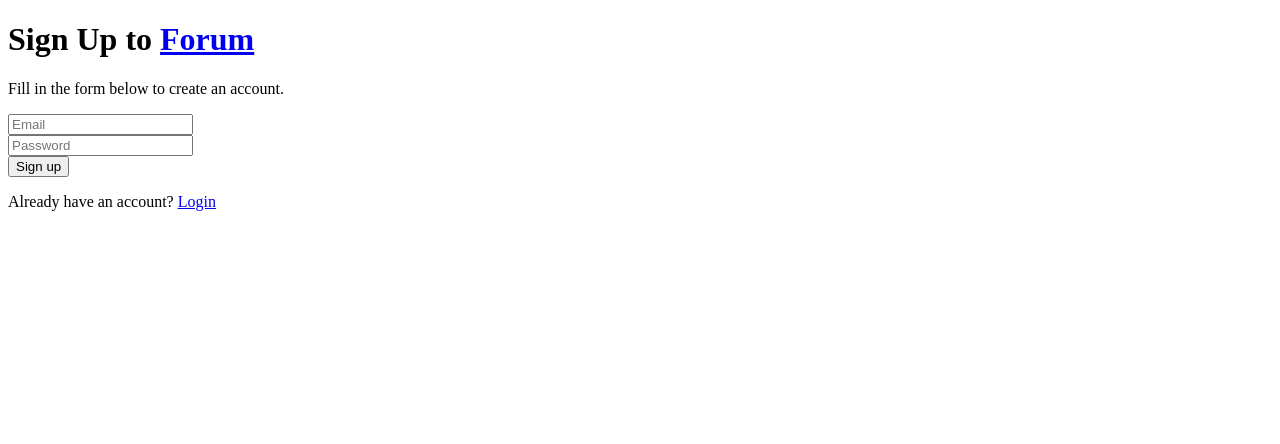
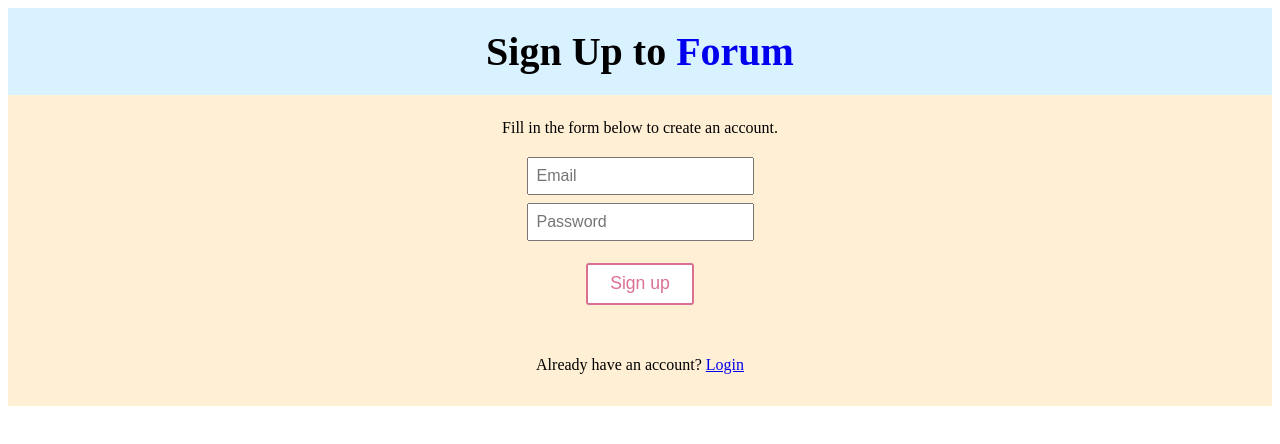
Before and after one commit to Steyzy/Class-Forum, a React (Create React App) app: page /signup in a window 1280 px wide. Shown: the top 444 px of the page. Built offline with nearby package versions, Linux system fonts and the light colour scheme; no server answers.

Commit message:
Added some basic styling to Signup and Login pages

```diff
--- a/src/components/Navbar.js
+++ b/src/components/Navbar.js
@@ -14,13 +14,6 @@ const Button = styled.button`
   text-decoration: none;
 `
 
-const Wrapper = styled.section`
-  padding: 5em;
-  background: papayawhip;
-  text-align: center;
-  margin: 0;
-`
-
 export default class Navbar extends Component {
     constructor(props) {
         super(props);
@@ -33,23 +26,23 @@ export default class Navbar extends Component {
         return (
             <div className="navbar">
                 {this.state.loggedIn ?
-                    <Wrapper>
+                    <div>
                         <Button as="a" href="/forum">Forum</Button>
                         <Button >Profile</Button>
                         <Button onClick={logout}>Log Out</Button>
                         {/*<Link to="/forum">Forum</Link> <br/>
                         <Link to="/profile">Profile</Link> <br/>
                         <button onClick={logout}>Log Out</button>*/}
-                    </Wrapper>
+                    </div>
                  :
-                    <Wrapper>
+                    <div>
                         <Button as="a" href="/">Home</Button>
                         <Button as="a" href="/signup">Sign Up</Button>
                         <Button as="a" href="/login">Login</Button>
                         {/*<Link to="/">Home</Link> <br/>
                         <Link to="/signup">Sign Up</Link> <br/>
                         <Link to="/login">Login</Link>*/}
-                    </Wrapper>
+                    </div>
                 }
             </div>
         )
--- a/src/pages/Home.js
+++ b/src/pages/Home.js
@@ -4,24 +4,35 @@ import { Link } from 'react-router-dom';
 import styled from 'styled-components';
 
 const Title = styled.h1`
-  font-size: 3em;
+  font-size: 2.75em;
   text-align: center;
   background: #d9f2ff;
-  padding: 1em;
+  padding: 0.5em;
   margin: 0;
   color: deepgrey;
 `
+const Wrapper = styled.section`
+  padding-top: 6em;
+  padding-bottom: 1em;
+  background: papayawhip;
+  text-align: center;
+  margin: 0;
+`
+
 const Words = styled.p`
   text-align: center;
   font-size: 1.1em;
+  margin-top: 5em;
 `
 export default class HomePage extends Component {
   render() {
     return (
       <div>
         <Title>Welcome to Forum</Title>
+        <Wrapper>
         <Navbar loggedIn={false} />
         <Words>Find your classmates here!</Words>
+        </Wrapper>
       </div>
     )
   }
--- a/src/pages/Login.js
+++ b/src/pages/Login.js
@@ -1,6 +1,45 @@
 import React, { Component } from "react"
 import { Link } from "react-router-dom"
 import { signin } from "../helpers/auth"
+import styled from 'styled-components';
+
+const Title = styled.h1`
+  font-size: 2.5em;
+  text-align: center;
+  background: #d9f2ff;
+  padding: 0.5em;
+  margin: 0;
+  color: deepgrey;
+`
+const Wrapper = styled.section`
+  padding-top: 0.5em;
+  padding-bottom: 1em;
+  background: papayawhip;
+  text-align: center;
+  margin: 0;
+`
+const Words = styled.p`
+  text-align: center;
+  font-size: 1em;
+  text-decoration: none;
+`
+const Typein = styled.input`
+  padding: 0.5em;
+  text-align: left-aligned;
+  font-size: 1em;
+  margin: 0.25em
+`
+const Button = styled.button`
+  background: white;
+  color: palevioletred;
+  font-size: 1.1em;
+  margin-top: 1em;
+  margin-bottom: 2em;
+  padding: 0.5em 1.25em;
+  border: 2px solid palevioletred;
+  border-radius: 3px;
+  text-decoration: none;
+`
 
 export default class Login extends Component {
   constructor() {
@@ -36,14 +75,15 @@ export default class Login extends Component {
     return (
       <div>
         <form onSubmit={this.handleSubmit}>
-          <h1>
-            Login to <Link to="/">Forum</Link>
-          </h1>
-          <p>
+          <Title>
+            Login to <Words as='a' href="/" font-size='2.5em'>Forum</Words>
+          </Title>
+          <Wrapper>
+          <Words>
             Fill in the form below to login to your account.
-          </p>
+          </Words>
           <div>
-            <input
+            <Typein
               placeholder="Email"
               name="email"
               type="email"
@@ -52,7 +92,7 @@ export default class Login extends Component {
             />
           </div>
           <div>
-            <input
+            <Typein
               placeholder="Password"
               name="password"
               onChange={this.handleChange}
@@ -64,11 +104,12 @@ export default class Login extends Component {
             {this.state.error ? (
               <p>{this.state.error}</p>
             ) : null}
-            <button type="submit">Login</button>
+            <Button type="submit">Login</Button>
           </div>
-          <p>
+          <Words>
             Don't have an account? <Link to="/signup">Sign up</Link>
-          </p>
+          </Words>
+          </Wrapper>
         </form>
 
       </div>
--- a/src/pages/Signup.js
+++ b/src/pages/Signup.js
@@ -1,6 +1,45 @@
 import React, { Component } from 'react';
 import { Link } from 'react-router-dom';
 import { signup } from "../helpers/auth";
+import styled from 'styled-components';
+
+const Title = styled.h1`
+  font-size: 2.5em;
+  text-align: center;
+  background: #d9f2ff;
+  padding: 0.5em;
+  margin: 0;
+  color: deepgrey;
+`
+const Wrapper = styled.section`
+  padding-top: 0.5em;
+  padding-bottom: 1em;
+  background: papayawhip;
+  text-align: center;
+  margin: 0;
+`
+const Words = styled.p`
+  text-align: center;
+  font-size: 1em;
+  text-decoration: none;
+`
+const Typein = styled.input`
+  padding: 0.5em;
+  text-align: left-aligned;
+  font-size: 1em;
+  margin: 0.25em
+`
+const Button = styled.button`
+  background: white;
+  color: palevioletred;
+  font-size: 1.1em;
+  margin-top: 1em;
+  margin-bottom: 2em;
+  padding: 0.5em 1.25em;
+  border: 2px solid palevioletred;
+  border-radius: 3px;
+  text-decoration: none;
+`
 
 export default class SignUp extends Component {
 
@@ -37,23 +76,25 @@ export default class SignUp extends Component {
     return (
       <div>
         <form onSubmit={this.handleSubmit}>
-          <h1>
-            Sign Up to <Link to="/">Forum</Link>
-          </h1>
-          <p>Fill in the form below to create an account.</p>
+          <Title>
+            Sign Up to <Words as='a' href="/" font-size='2.5em'>Forum</Words>
+          </Title>
+          <Wrapper>
+          <Words>Fill in the form below to create an account.</Words>
           <div>
-            <input placeholder="Email" name="email" type="email"
-              onChange={this.handleChange} value={this.state.email}></input>
+            <Typein placeholder="Email" name="email" type="email"
+              onChange={this.handleChange} value={this.state.email}></Typein>
           </div>
           <div>
-            <input placeholder="Password" name="password"
-              onChange={this.handleChange} value={this.state.password} type="password"></input>
+            <Typein placeholder="Password" name="password"
+              onChange={this.handleChange} value={this.state.password} type="password"></Typein>
           </div>
           <div>
-            {this.state.error ? <p>{this.state.error}</p> : null}
-            <button type="submit">Sign up</button>
+            {this.state.error ? <Words>{this.state.error}</Words> : null}
+            <Button type="submit">Sign up</Button>
           </div>
-          <p>Already have an account? <Link to="/login">Login</Link></p>
+          <Words>Already have an account? <Link to="/login">Login</Link></Words>
+          </Wrapper>
         </form>
       </div>
     )
```
